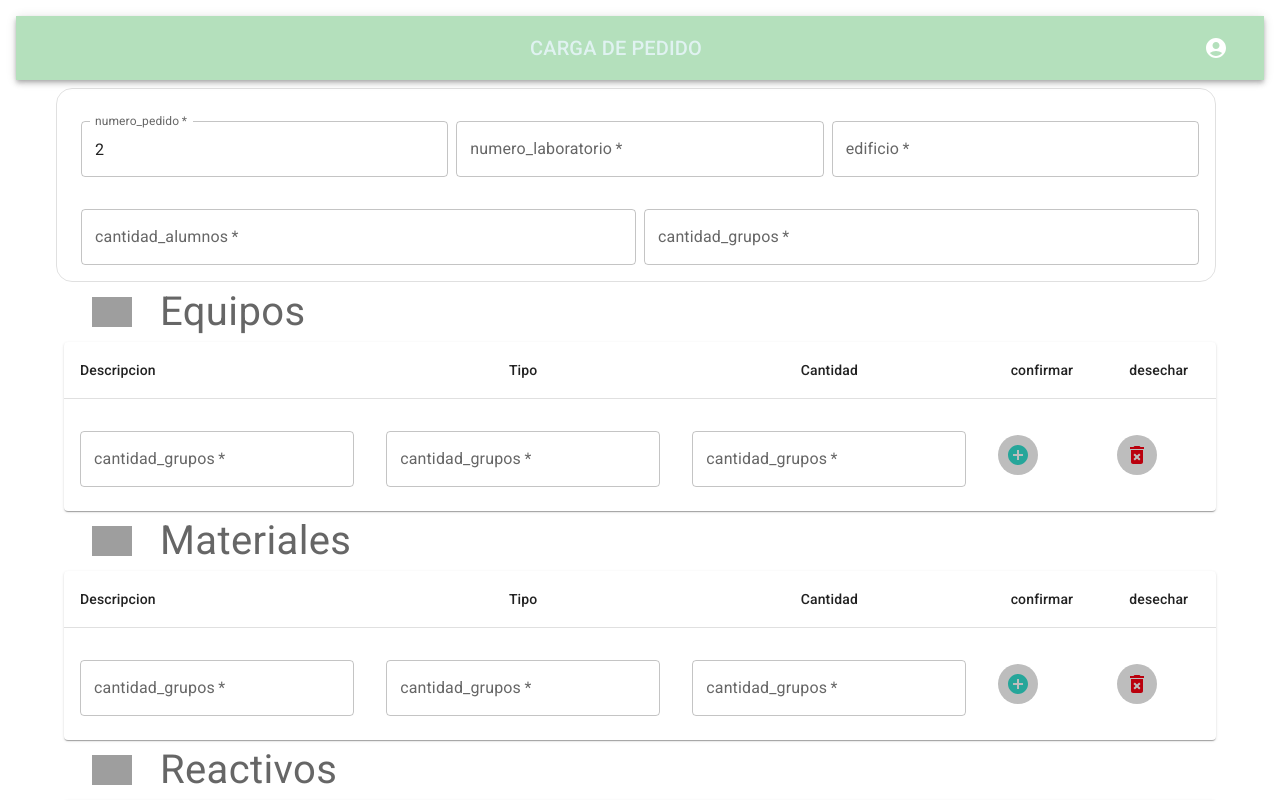
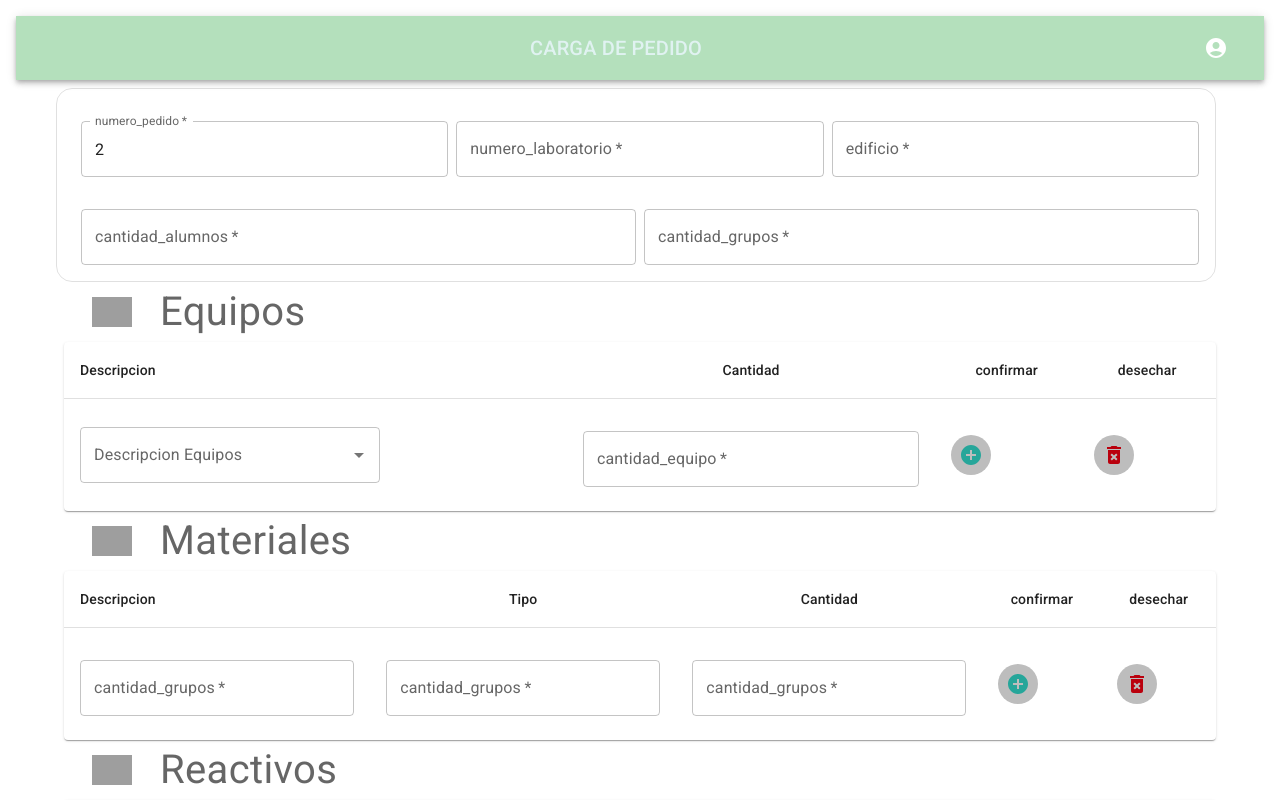
Before and after one commit to chamiamarillo/appLabFront, a React (Create React App) app: page /Docente/NuevoPedido in a window 1280 px wide. Shown: the top 800 px of the page. Built offline with nearby package versions, Linux system fonts and the light colour scheme; grey boxes are pictures that could not be loaded.

Commit message:
corrigiendo nuevo pedido

```diff
--- a/src/Components/Docente/NuevoPedido.jsx
+++ b/src/Components/Docente/NuevoPedido.jsx
@@ -27,13 +27,18 @@ import TableRow from '@mui/material/TableRow';
 import laboratorio from '../Image/biologia.png'
 import pipeta from '../Image/pipeta.png'
 import quimica from '../Image/quimica.png'
+import Autocomplete from '@mui/material/Autocomplete';
 
 import DeleteForeverIcon from '@mui/icons-material/DeleteForever';
 
 
 //const theme = createTheme();
 
+
+
 export default function NuevoPedido() {
+
+
   const [texto,setEncabezado]=useState("CARGA DE PEDIDO");
   const unpedido= {docente: {
     "nombre": "Pedro",
@@ -62,6 +67,8 @@ export default function NuevoPedido() {
     }
 ]
 }
+const equipos=[{label:'Bomba p/vacio Arcano dos etapas '},{label:'Cabina Flujo laminar '},{label:'Campana para extracción de gases Biotec '},{label:'Campana para extracción gases Biotraza FH1200 '},{label:'Destilador Arcano GZ-10 lts '},{label:'Electrodo Redox/ORP MTC10105 n/s: 163563029004 / 163623029001 / 170093029002 '},{label:'Electrodo Redox/ORP MTC301 n/s: 163653018008 '},{label:'Electrodo Redox/ORP MTC301 n/s: 170033018005 '},{label:'Electroporador a micropulso BioRad '},{label:'Freezer vertical modelo FEDE -35 '},{label:'Heladera Righi 520-4 '},{label:'Heladera Samsung 370L '},{label:'Lavador ultrasónico PS-40 Arcano '},
+];
 
   const handleSubmit = (event) => {
     event.preventDefault();
@@ -196,7 +203,7 @@ export default function NuevoPedido() {
                     <TableHead>
                         <TableRow alignItems="center">
                             <TableCell>Descripcion</TableCell>
-                            <TableCell align="center">Tipo</TableCell>
+
                             <TableCell align="center">Cantidad</TableCell>
                             <TableCell align="center">confirmar</TableCell>
                             <TableCell align="center">desechar</TableCell>
@@ -209,7 +216,23 @@ export default function NuevoPedido() {
                                 sx={{ '&:last-child td, &:last-child th': { border: 0 } }}
                             >
                                 <TableCell >
-                                <TextField
+                                <Autocomplete
+                                    disablePortal
+                                    id="combo-box-demo"
+                                    options={equipos}
+                                    sx={{ width: 300 }}
+                                    renderInput={(params) =>{
+                                      return(
+                                       <TextField {...params}
+                                       label={"Descripcion Equipos "}
+                                       InputLabelProps={{className:"autocompleteLabel"}}
+                                       InputProps={{
+                                        ...params.InputProps,}}
+                                        />
+                                      );
+                                       }}
+                                       />
+                                {/* <TextField
                                       margin="normal"
                                       required
                                       fullWidth
@@ -218,28 +241,18 @@ export default function NuevoPedido() {
                                       name="cantidad_grupos"
                                       autoComplete="cantidad_grupos"
                                       autoFocus
-                                    />
+                                    /> */}
                                      </TableCell>
-                                <TableCell align="right">
-                                <TextField
-                                      margin="normal"
-                                      required
-                                      fullWidth
-                                      id="cantidad_grupos"
-                                      label="cantidad_grupos"
-                                      name="cantidad_grupos"
-                                      autoComplete="cantidad_grupos"
-                                      autoFocus
-                                    /></TableCell>
+
                                 <TableCell align="right">
                                 <TextField
                                     margin="normal"
                                     required
                                     fullWidth
-                                    id="cantidad_grupos"
-                                    label="cantidad_grupos"
-                                    name="cantidad_grupos"
-                                    autoComplete="cantidad_grupos"
+                                    id="cantidad_equipo"
+                                    label="cantidad_equipo"
+                                    name="cantidad_equipo"
+                                    autoComplete="cantidad_equipo"
                                     autoFocus
                                   />
                                 </TableCell>
```
